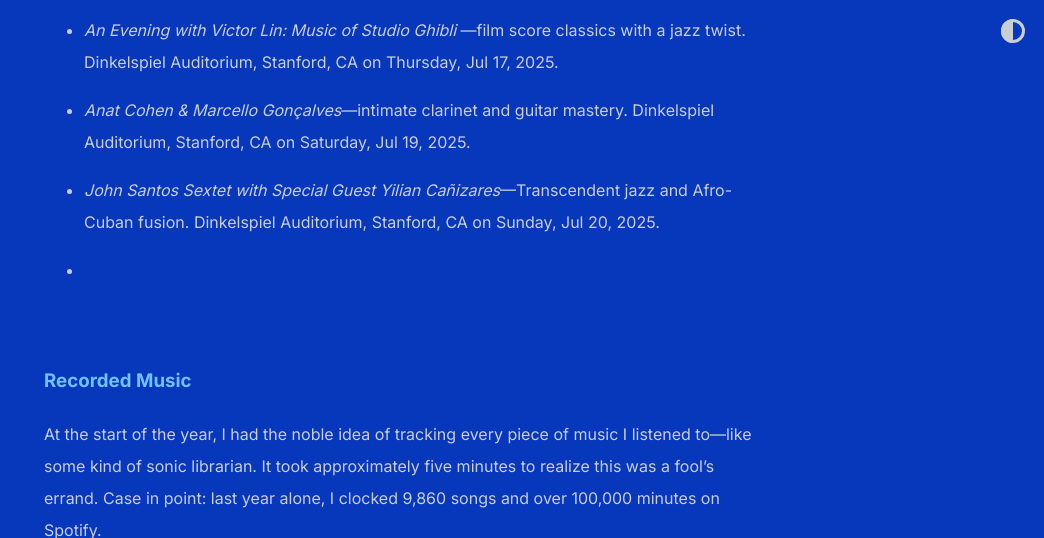
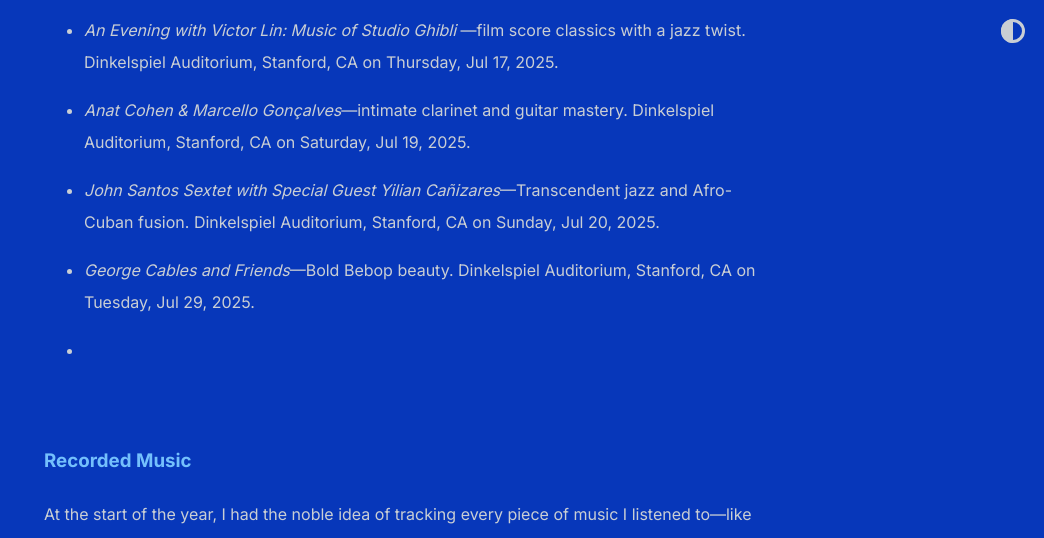
Before and after one commit to shihankanungo/shihankanungo.github.io, a Jekyll site: the page built from music.md, in a window 1280 px wide and 900 px high, scrolled down 1334 px, cut to the strip 0-538 px from the top of the window. Shown: the whole strip, without its empty margins (236-1280 px from the left). Built offline with Jekyll 4.4.1, drawn with Linux system fonts in a browser that asks for light colours.

Commit message:
Update music.md

```diff
--- a/music.md
+++ b/music.md
@@ -71,6 +71,18 @@
 
 <ul>
  <li><details>
+  <summary style="list-style-type: none;"> <i>George Cables and Friends</i>&mdash;Bold Bebop beauty. Dinkelspiel Auditorium, Stanford, CA on Tuesday, Jul 29, 2025.</summary>
+
+ <p align="center"><img src="/images/sjf-29.png" width="700" /></p>
+
+  <small>Cables’ signature impeccable touch, deep sense of groove, and limitless creativity have made him one of jazz’s most influential pianists, shaping the hard bop and post-bop landscapes. The New York City Jazz Record declares, “He is a piano giant,” while NPR praises his solos for their “deep sense of groove and pacing.”
+
+Don't miss this chance to witness Cables’ fire, artistry, and sheer mastery—his performances aren’t just concerts, they’re transformative experiences.<br></small><br>
+</details></li>
+</ul>
+
+<ul>
+ <li><details>
   <summary style="list-style-type: none;"> <i></i> </summary>
   <small><br></small><br>
 </details></li>
```
